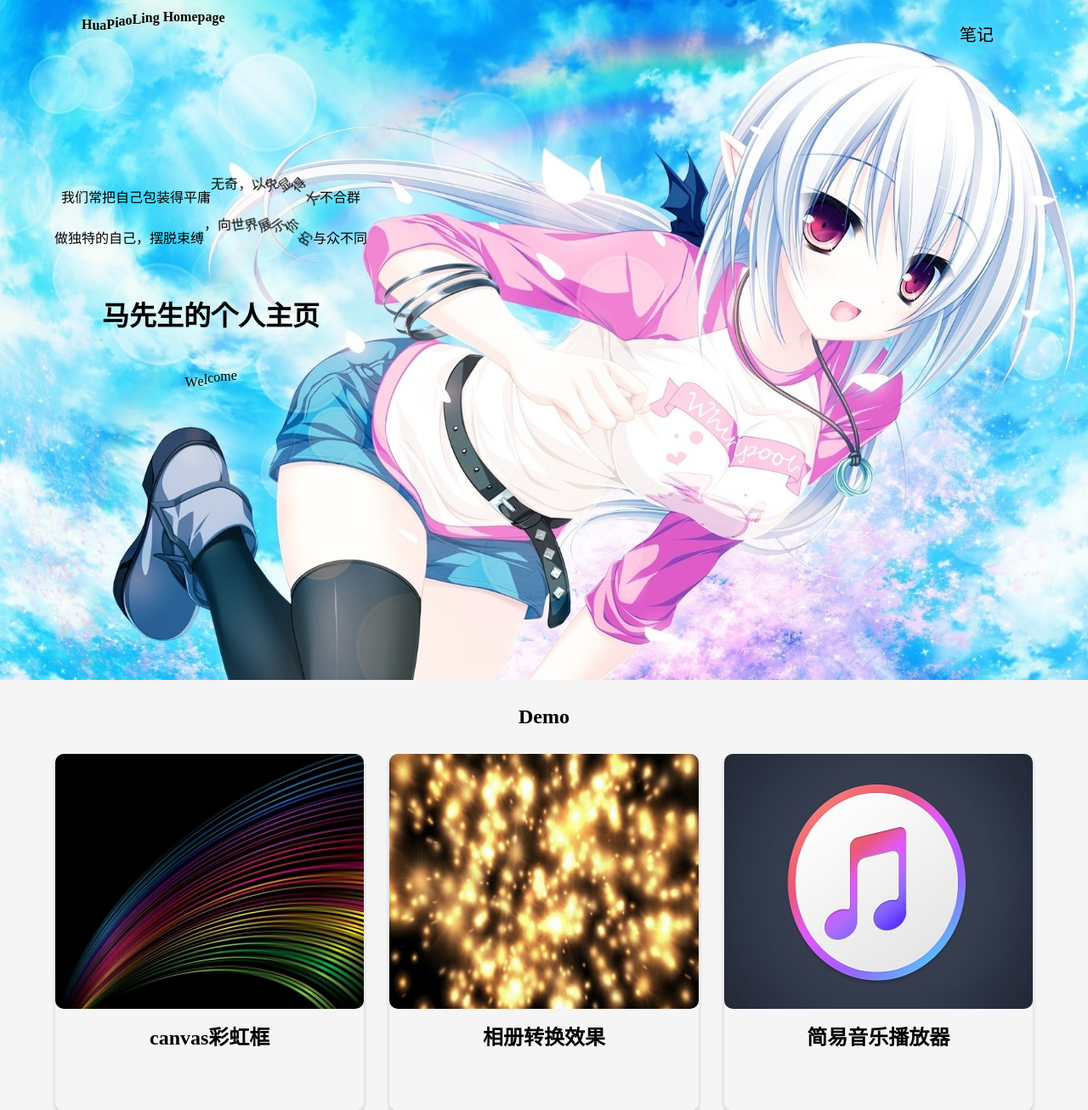
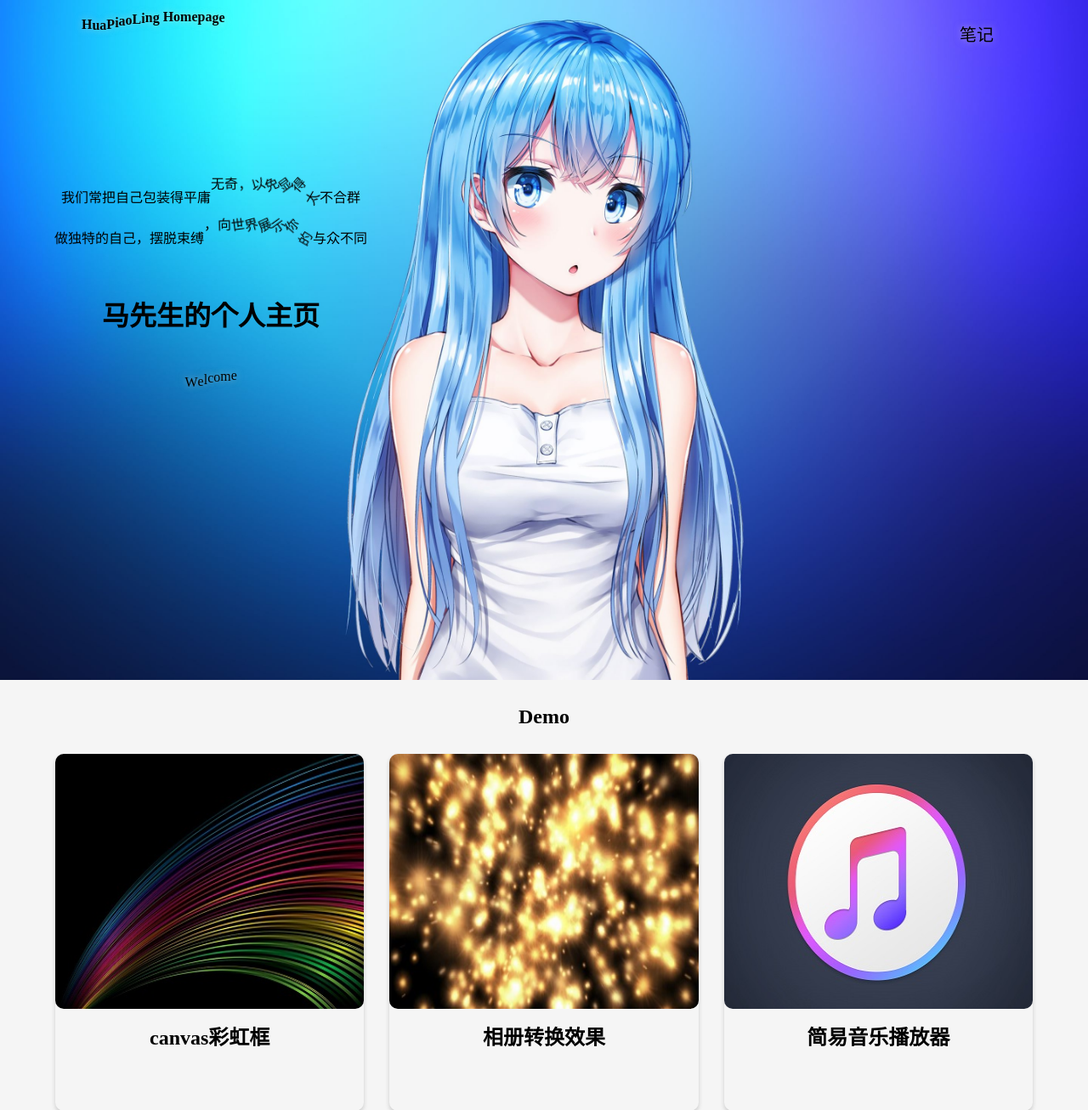
Before and after one commit to huapiaoling/huapiaoling.github.io, a PHP site: page / in a window 1280 px wide. Shown: the top 1306 px of the page at 85% size. Run offline with PHP 8.4, Linux system fonts and the light colour scheme.

Commit message:
Update content.css

```diff
--- a/stylesheets/content.css
+++ b/stylesheets/content.css
@@ -48,7 +48,7 @@
 .old_bg{background: rgba(2,132,137,0.6);}
 #first_hide{width:100%; height:100%; position:relative;}
 #first_hide ul{width:100%; height:100%;}
-#first_hide li{background:url(../images/157890046245.jpg) center center / cover no-repeat fixed; width:100%; height:100%; position:absolute; top:0; left:0;}
+#first_hide li{background:url(../images/157890046268.jpg) center center / cover no-repeat fixed; width:100%; height:100%; position:absolute; top:0; left:0;}
 #first_hide .txt{width:auto; position:absolute; top:50%; left:5%; text-align:center; margin:-200px 0 0 0;}
 #first_hide .txt p{line-height:30px; margin-top:18px; color:  #000;}
 #first_hide .txt h1{margin:50px auto;}
```
